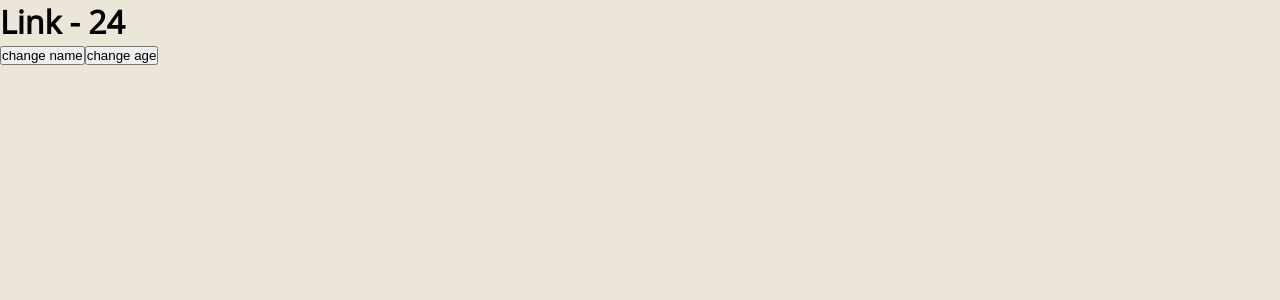
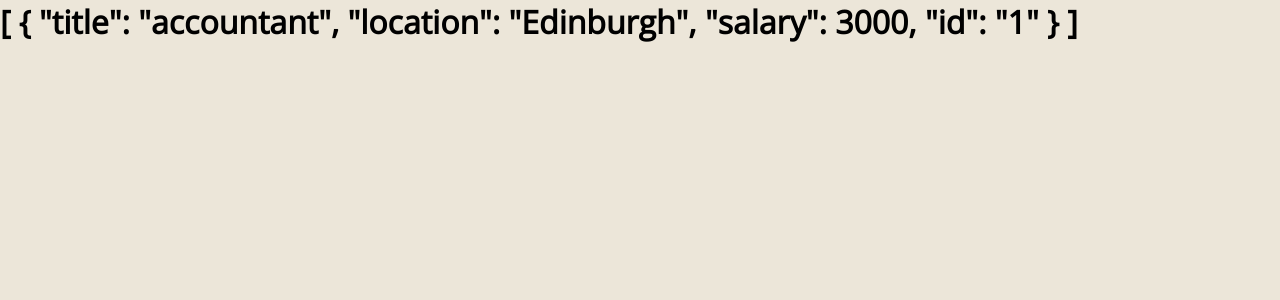
Before and after one commit to Lu-Smith/hyrule_jobs_vue_typescript, a Vue app: page / in a window 1280 px wide. Shown: the top 300 px of the page. Built offline with nearby package versions, Linux system fonts and the light colour scheme.

Commit message:
Updated App.vue

```diff
--- a/src/App.vue
+++ b/src/App.vue
@@ -1,14 +1,13 @@
 <template>
   <div class="app">
-    <h1>{{ name }} - {{  age }}</h1>
-    <button @click="changeName('Zelda')">change name</button>
-    <button @click="changeAge(30)">change age</button>
+    <h1>{{ jobs }}</h1>
   </div>
 </template>
 
 <script lang="ts">
 
 import { defineComponent, ref} from 'vue';
+import Job from './types/Job'
 
 export default defineComponent({
   name: 'App',
@@ -16,23 +15,11 @@ export default defineComponent({
 
   },
   setup() {
-    const name = ref('Link')
-    const age = ref<number | string>(24)
+    const jobs = ref<Job[]>([{
+      title: 'accountant', location: 'Edinburgh', salary: 3000, id: '1'
+    }])
 
-    return { name, age }
-  },
-
-  methods: {
-    changeName(name: string) {
-      this.name = name
-
-      return name
-    },
-    changeAge(age: string | number) {
-      this.age = age
-
-      return age
-    }
+    return { jobs }
   }
 });
 </script>
```
